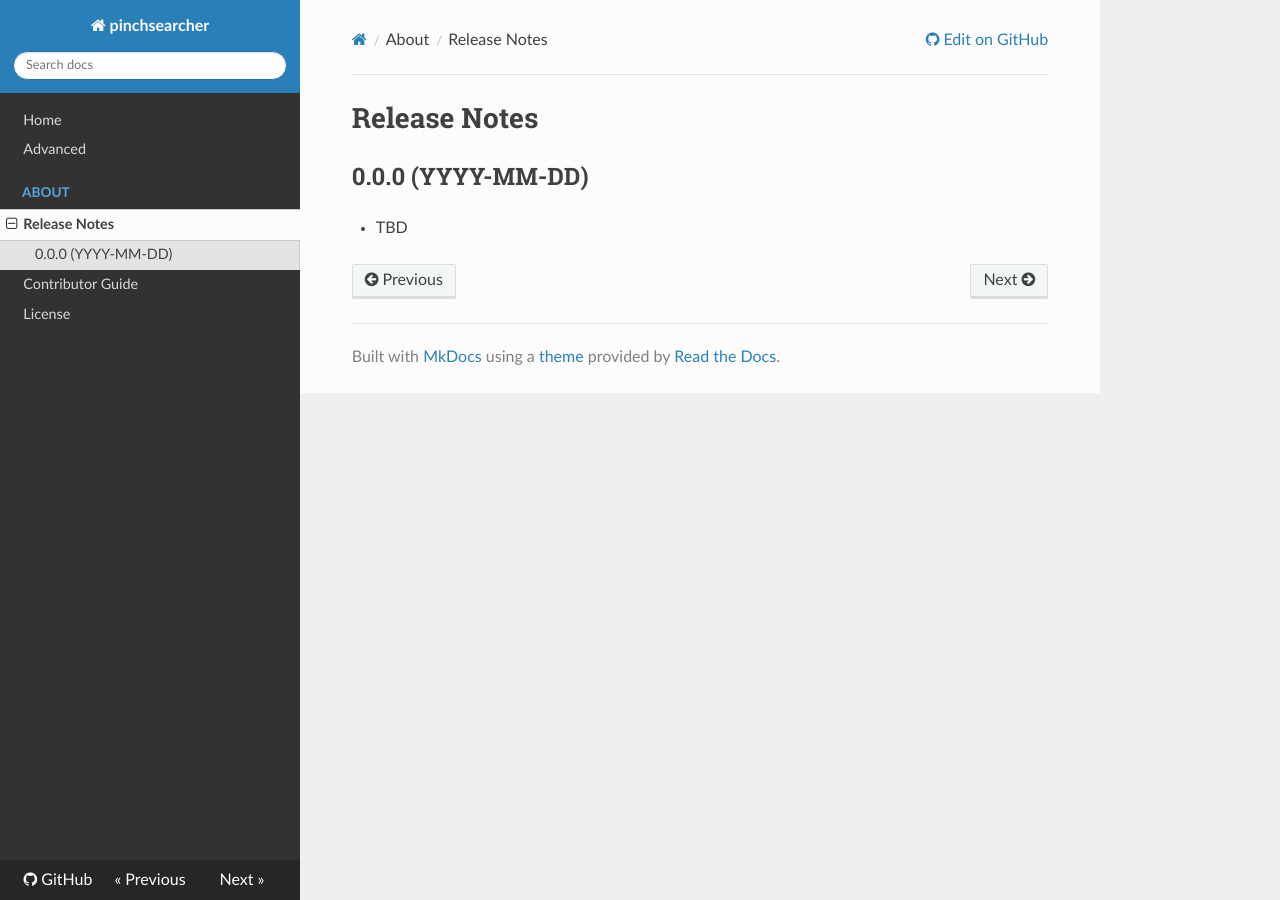
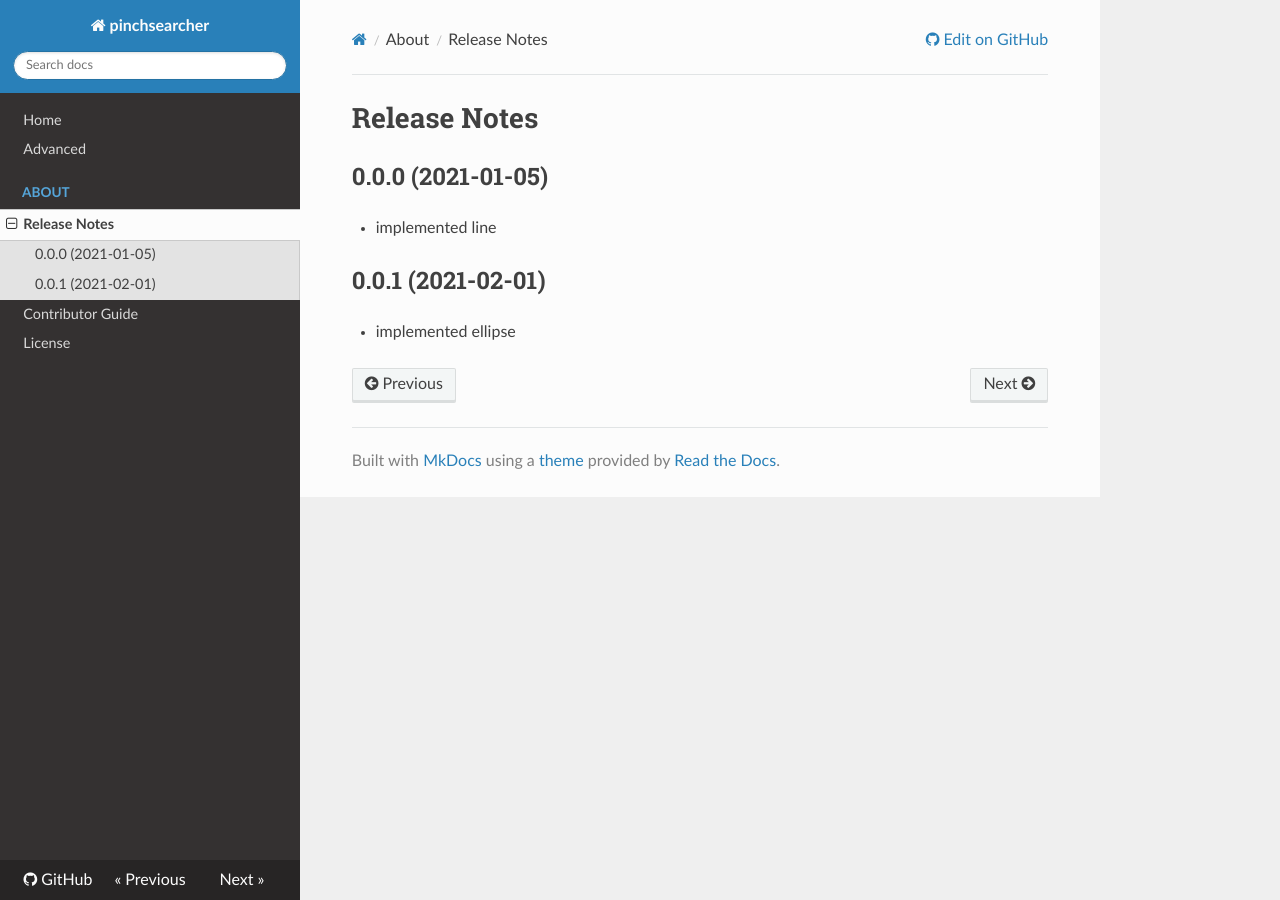
Before and after one commit to WilliamBonvini/sydraw, an MkDocs documentation site: the page built from docs/about/changelog.md, in a window 1280 px wide. Built offline with MkDocs 1.6.1, drawn with Linux system fonts in a browser that asks for light colours; nearby versions of some CDN libraries.

```diff
--- a/docs/about/changelog.md
+++ b/docs/about/changelog.md
@@ -1,5 +1,9 @@
 # Release Notes
 
-## 0.0.0 (YYYY-MM-DD)
+## 0.0.0 (2021-01-05)
 
- - TBD
+ - implemented line
+
+## 0.0.1 (2021-02-01)
+
+ - implemented ellipse
```
Also changed, not shown: README.md (+2 -1 lines).
